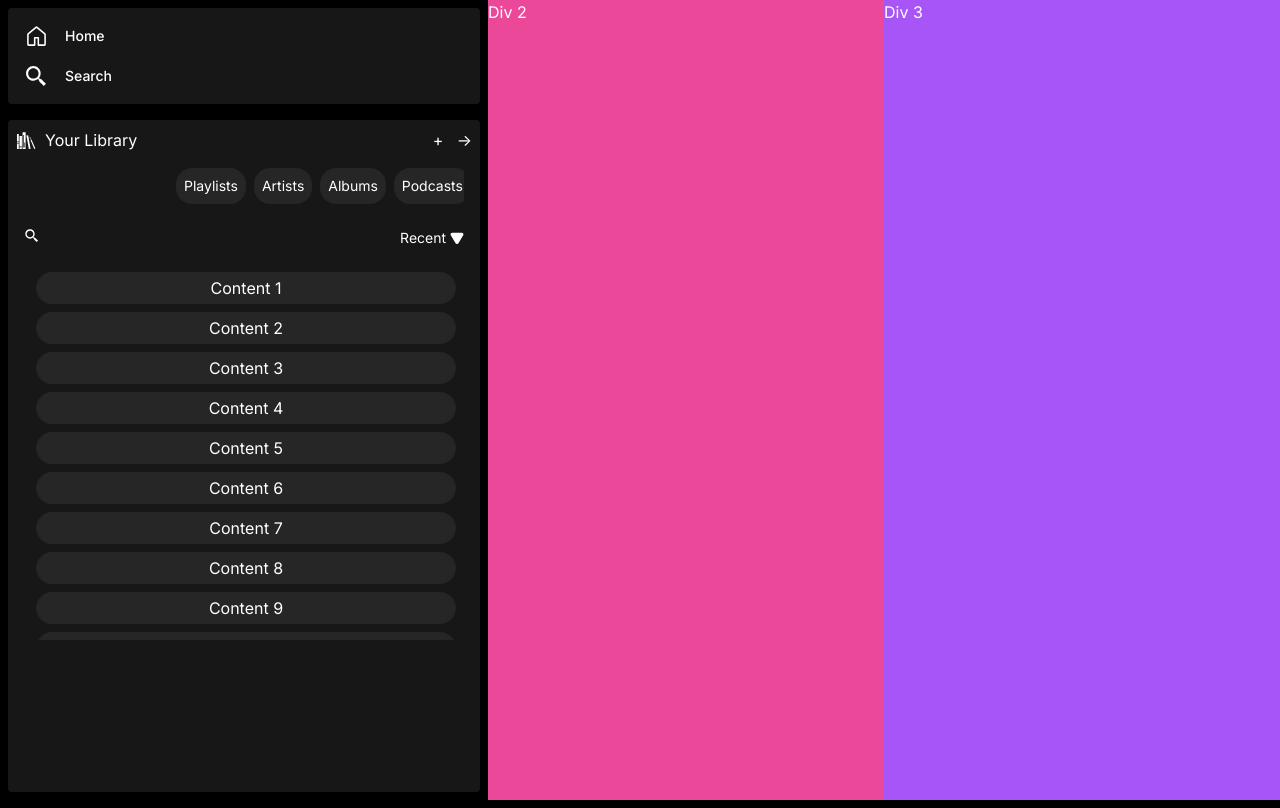
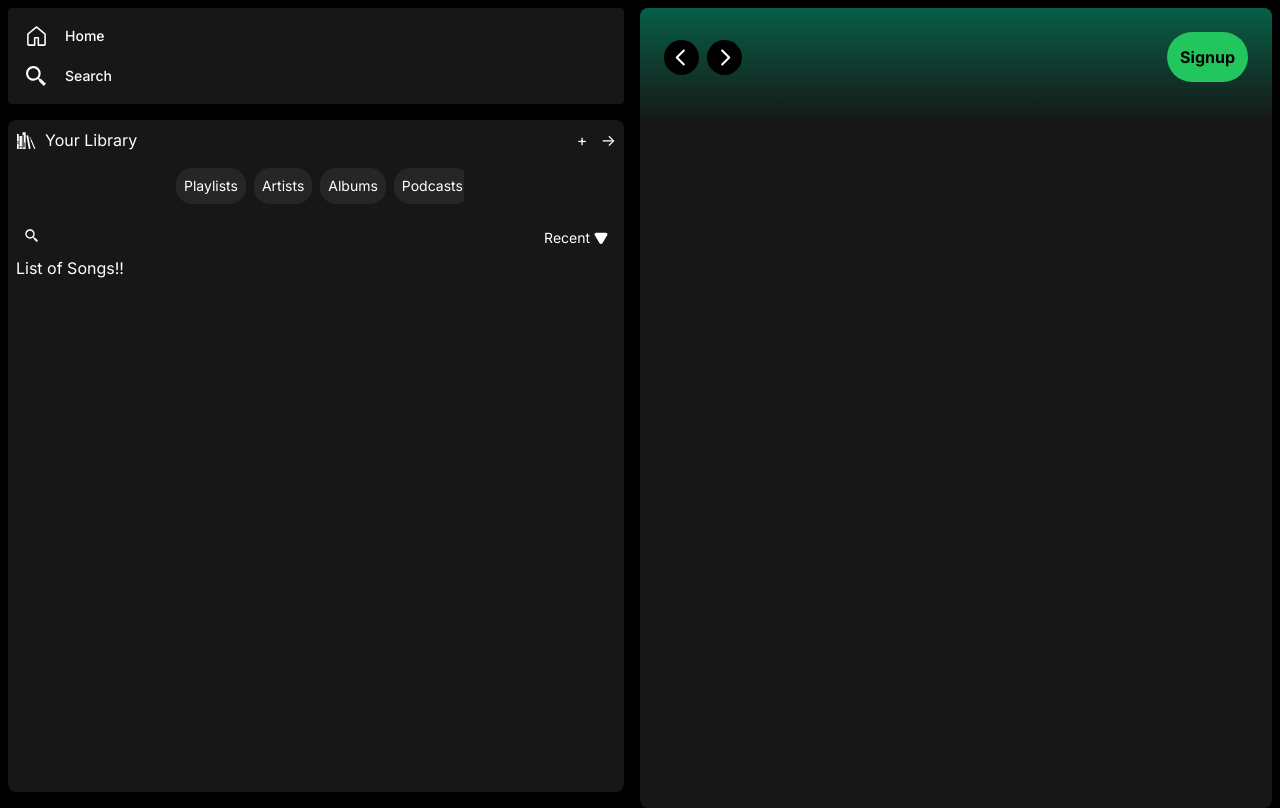
Before and after one commit to rishantkohli2033/spotify-front, a Next.js app: page / in a window 1280 px wide. Built offline with nearby package versions, Linux system fonts and the light colour scheme.

Commit message:
main content setup

```diff
--- a/app/page.tsx
+++ b/app/page.tsx
@@ -1,10 +1,10 @@
+import MainContent from "@/components/main-content/MainContent";
 import Sidebar from "@/components/sidebar/Sidebar";
 export default function Home() {
   return (
     <div className="w-screen h-screen flex justify-center">
       <Sidebar/>
-      <div className="w-full bg-pink-500  m-0">Div 2</div>
-      <div className="w-full bg-purple-500 float-right">Div 3</div>
+      <MainContent/>
     </div>
   );
 }
--- /dev/null
+++ b/components/main-content/MainContent.tsx
@@ -0,0 +1,14 @@
+import React from 'react';
+import Header from './header/Header';
+
+type MainContentProps = {};
+
+const MainContent:React.FC<MainContentProps> = () => {
+
+    return (
+        <div className='bg-neutral-900 m-2 rounded-lg h-full w-full overflow-hidden overflow-y-auto'>
+            <Header/>
+        </div>
+    )
+}
+export default MainContent;
--- /dev/null
+++ b/components/main-content/button/Button.tsx
@@ -0,0 +1,17 @@
+import React from 'react';
+
+type ButtonProps = {
+
+};
+
+const Button:React.FC<ButtonProps> = () => {
+
+    return (
+        <div >
+            <button className='w-full rounded-full bg-green-500 border border-transparent px-3 py-3 text-black font-bold hover:opacity-75 transition'>
+                Signup
+            </button>
+        </div>
+    )
+}
+export default Button;
--- /dev/null
+++ b/components/main-content/header/Header.tsx
@@ -0,0 +1,40 @@
+import React from 'react';
+import { GoHome } from "react-icons/go";
+import { RxCaretLeft, RxCaretRight } from 'react-icons/rx';
+import { BiSearchAlt2 } from "react-icons/bi";
+import Button from '../button/Button';
+type HeaderProps = {};
+
+const Header:React.FC<HeaderProps> = () => {
+
+    return (
+        <div className='h-fit bg-gradient-to-b from-emerald-800 p-6'>
+            <div className='w-full mb-4 flex items-center justify-between'>
+                <div className='hidden md:flex gap-x-2 items-center'>
+                    <button className='flex rounded-full bg-black items-center justify-center hover:opacity-75 transition'>
+                        <RxCaretLeft fontSize={35} className='text-white'/>
+                    </button>
+                    <button className='flex rounded-full bg-black items-center justify-center hover:opacity-75 transition'>
+                        <RxCaretRight fontSize={35} className='text-white'/>
+                    </button>
+                </div>
+                <div className='flex md:hidden gap-x-2 items-center'>
+                    <button className='rounded-full p-2 bg-black flex items-center justify-center hover:opacity-75 transition'>
+                        <GoHome fontSize={30} />
+                    </button>
+                    <button className='rounded-full p-2 bg-black flex items-center justify-center hover:opacity-75 transition'>
+                        <BiSearchAlt2 fontSize={28} />
+                    </button>
+                </div>
+                <div className='flex justify-between items-center gap-x-4'>
+                    <>
+                        <div>
+                            <Button/>
+                        </div>
+                    </>
+                </div>
+            </div>
+        </div>
+    )
+}
+export default Header;
--- a/components/sidebar/Sidebar.tsx
+++ b/components/sidebar/Sidebar.tsx
@@ -8,12 +8,11 @@ type SidebarProps = {};
 const Sidebar: React.FC<SidebarProps> = () => {
 
     return (
-        <div className='flex flex-col w-full '>
+        <div className='sm:hidden md:flex flex-col w-full'>
             <SidebarTop />
-            <div className=" p-2 m-2 rounded h-full bg-neutral-900 float-left">
+            <div className=" p-2 m-2 rounded-lg h-full bg-neutral-900 ">
                 <SidebarNav/>
                 <SidebarBody/>
-
             </div>
         </div>
 
--- a/components/sidebar/sidebar-nav/sidebar-body/SidebarBody.tsx
+++ b/components/sidebar/sidebar-nav/sidebar-body/SidebarBody.tsx
@@ -7,12 +7,15 @@ type SidebarBodyProps = {
 const SidebarBody:React.FC<SidebarBodyProps> = () => {
 
     return (
-        <div className='p-4 ml-1 space-y-2 lg:max-h-96 sm:max-h-48 overflow-y-scroll'>
-            {Array.from(Array(25).keys()).map((index) => (
-                <div className='bg-neutral-800 text-center rounded-2xl p-1' key={index}>
-                    Content {index + 1}
-                </div>
-            ))}
+        // <div className='p-4 ml-1 space-y-2 lg:max-h-96 sm:max-h-48 overflow-y-scroll'>
+        //     {Array.from(Array(25).keys()).map((index) => (
+        //         <div className='bg-neutral-800 text-center rounded-2xl p-1' key={index}>
+        //             Content {index + 1}
+        //         </div>
+        //     ))}
+        // </div>
+        <div>
+            List of Songs!!
         </div>
     )
 }
```
